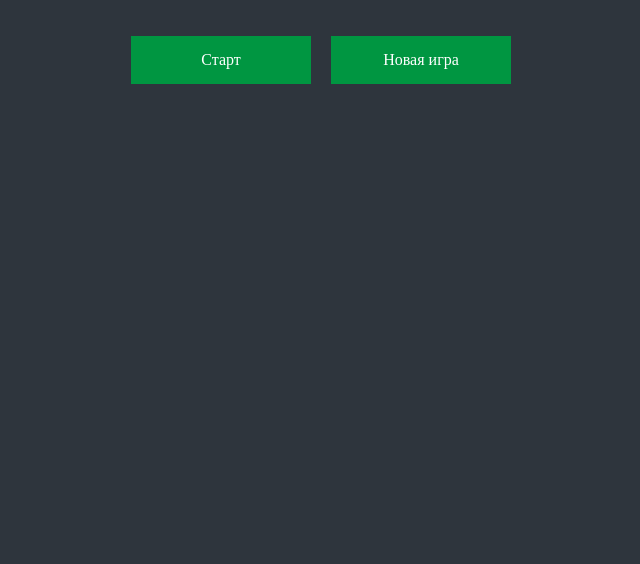
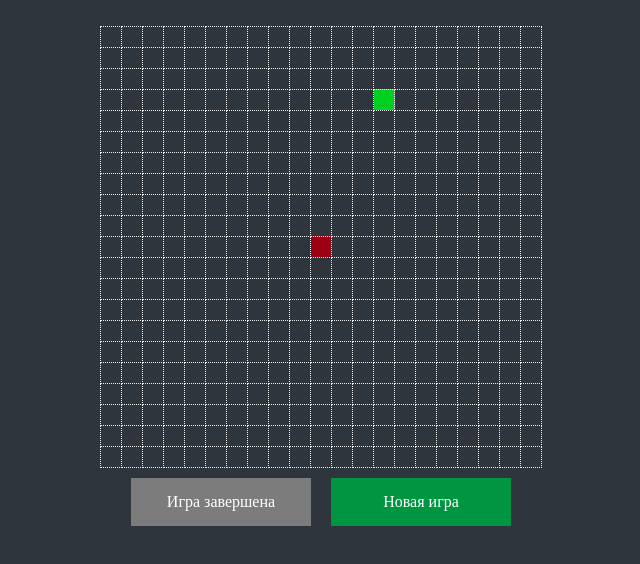
Before and after one commit to Valentina-Aktanko/Basic-JS-course, a plain HTML site: page lesson7/snake/index.html in a window 1280 px wide. Both pictures are taken after a click on the element "Старт". Shown: the whole page, without its empty margins (319-959 px from the left). Drawn offline with Linux system fonts and the light colour scheme.

Commit message:
shake head, food

```diff
--- a/lesson7/snake/js.js
+++ b/lesson7/snake/js.js
@@ -84,7 +84,24 @@ const map = {
                 this.cells[`x${col}_y${row}`] = td;
             }
         }
-        console.log(this.cells['x5_y7']);
+    },
+
+    render(snakePointsArray, foodPoint) {
+        for (const cell of this.usedCells) {
+            cell.className = 'cell';
+        }
+
+        this.usedCells = [];
+
+        snakePointsArray.forEach((point, idx) => {
+            const snakeCell = this.cells[`x${point.x}_y${point.y}`];
+            snakeCell.classList.add(idx === 0 ? 'snakeHead' : 'body');
+            this.usedCells.push(snakeCell);
+        });
+
+        const foodCell = this.cells[`x${foodPoint.x}_y${foodPoint.y}`];
+        foodCell.classList.add('food');
+        this.usedCells.push(foodCell);
     },
 };
 
@@ -96,11 +113,56 @@ const snake = {
         this.body = startBody;
         this.direction = direction;
     },
+
+    getBody() {
+        return this.body;
+    },
+
+    getNextStepPoint() {
+
+    },
 };
 
-const food = {};
+const food = {
+    x: null,
+    y: null,
 
-const status = {};
+    getCoordinates() {
+        return {
+            x: this.x,
+            y: this.y,
+        };
+    },
+
+    setCoordinates(point) {
+        this.x = point.x;
+        this.y = point.y;
+    },
+};
+
+const status = {
+    condition: null,
+
+    setPlaying() {
+        this.condition = 'playing';
+    },
+
+    setStopped() {
+        this.condition = 'stopped';
+    },
+
+    setFinished() {
+        this.condition = 'finished';
+    },
+
+    isPlaying() {
+        return this.condition === 'playing';
+    },
+
+    isStopped() {
+        return this.condition === 'stopped';
+    },
+};
 
 const game = {
     config,
@@ -108,6 +170,7 @@ const game = {
     snake,
     food,
     status,
+    tickInterval: null,
 
     init(userSettings) {
         this.config.init(userSettings);
@@ -124,23 +187,69 @@ const game = {
 
     },
 
-    setEventHandlers() {
-        // TODO написать обработчик
-    }
-
     reset() {
         this.stop();
-        this.snake.init(this.getStartSnakeBody, 'up');
-        console.log(this.snake);
+        this.snake.init(this.getStartSnakeBody(), 'up');
+        this.food.setCoordinates(this.getRandomFreeCoordinates());
+        this.render();
+    },
+
+    render() {
+        this.map.render(this.snake.getBody(), this.food.getCoordinates());
     },
 
     play() {
+        this.status.setPlaying();
+        this.tickInterval = setInterval(() => this.tickHandler(), 1000 / this.config.getSpeed());
+        this.setPlayButton('Стоп');
     },
 
     stop() {
+        this.status.setStopped();
+        clearInterval(this.tickInterval);
+        this.setPlayButton('Старт');
     },
 
     finish() {
+        this.status.setFinished();
+        clearInterval(this.tickInterval);
+        this.setPlayButton('Игра завершена', true);
+    },
+
+    setPlayButton(textContent, isDisabled = false) {
+        const playButton = document.getElementById('playButton')
+        playButton.textContent = textContent;
+        isDisabled ? playButton.classList.add('disabled') : playButton.classList.remove('disabled');
+    },
+
+    tickHandler() {
+        if (!this.canMakeStep()) {
+            return this.finish();
+        }
+    },
+
+    setEventHandlers() {
+        document.getElementById('playButton').addEventListener('click', () => this.playClickHandler());
+        document.getElementById('newGameButton').addEventListener('click', () => this.newGameClickHandler());
+        document.addEventListener('keydown', event => this.keyDownHandler(event));
+    },
+
+    playClickHandler() {
+        if (this.status.isPlaying()) {
+            this.stop();
+        } else if (this.status.isStopped()) {
+            this.play();
+        }
+    },
+
+    newGameClickHandler() {
+        this.reset();
+    },
+
+    keyDownHandler() {},
+
+    canMakeStep() {
+        const nextHeadPoint = this.snake.getNextStepPoint();
     },
 
     getStartSnakeBody() {
@@ -149,6 +258,20 @@ const game = {
             y: Math.floor(this.config.getRowsCount() / 2),
         }];
     },
+
+    getRandomFreeCoordinates() {
+        const exclude = [this.food.getCoordinates(), ...this.snake.getBody()];
+        while (true) {
+            const rndPoint = {
+                x: Math.floor(Math.random() * this.config.getColsCount()), // [0, 21)
+                y: Math.floor(Math.random() * this.config.getRowsCount()),
+            };
+
+            if(!exclude.some(exPoint => rndPoint.x === exPoint.x && rndPoint.y === exPoint.y)) {
+                return rndPoint;
+            }
+        }
+    },
 };
 
 game.init({speed: 7});
--- a/lesson7/snake/style.css
+++ b/lesson7/snake/style.css
@@ -36,7 +36,7 @@ td.cell {
 }
 
 .food {
-    border-color: #00d021;
+    background-color: #00d021;
 }
 
 .snakeBody {
```
